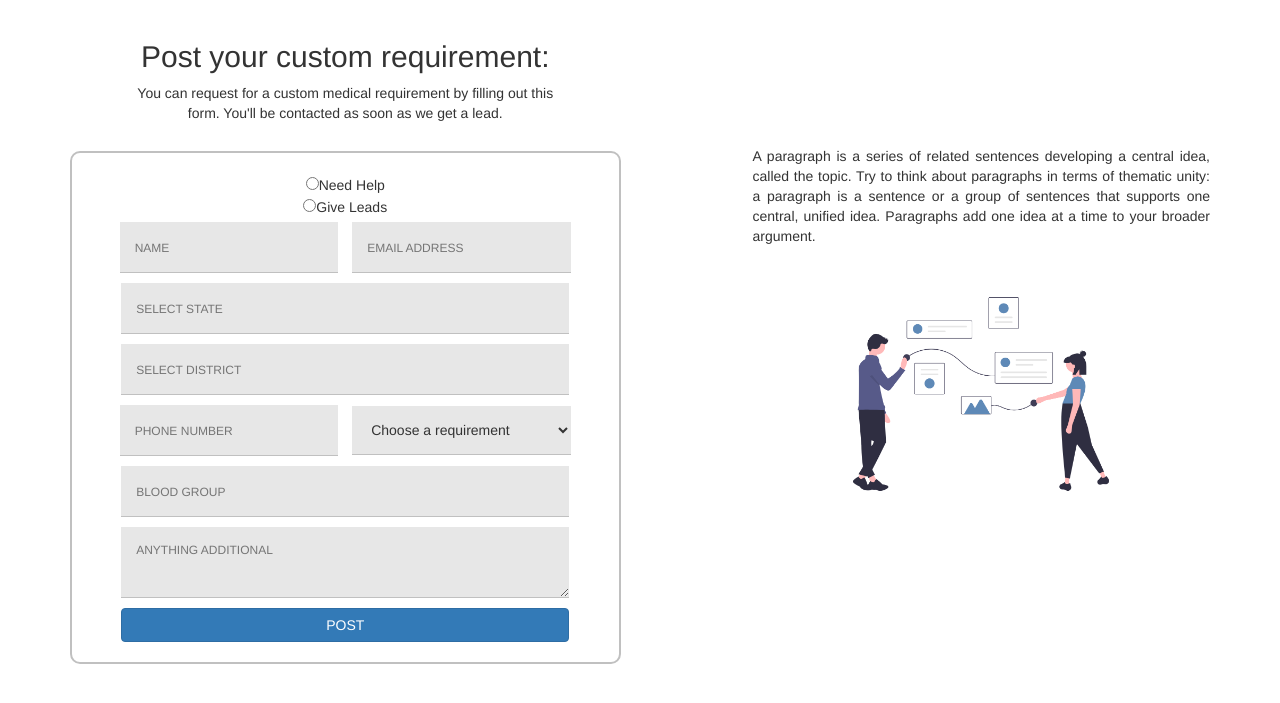
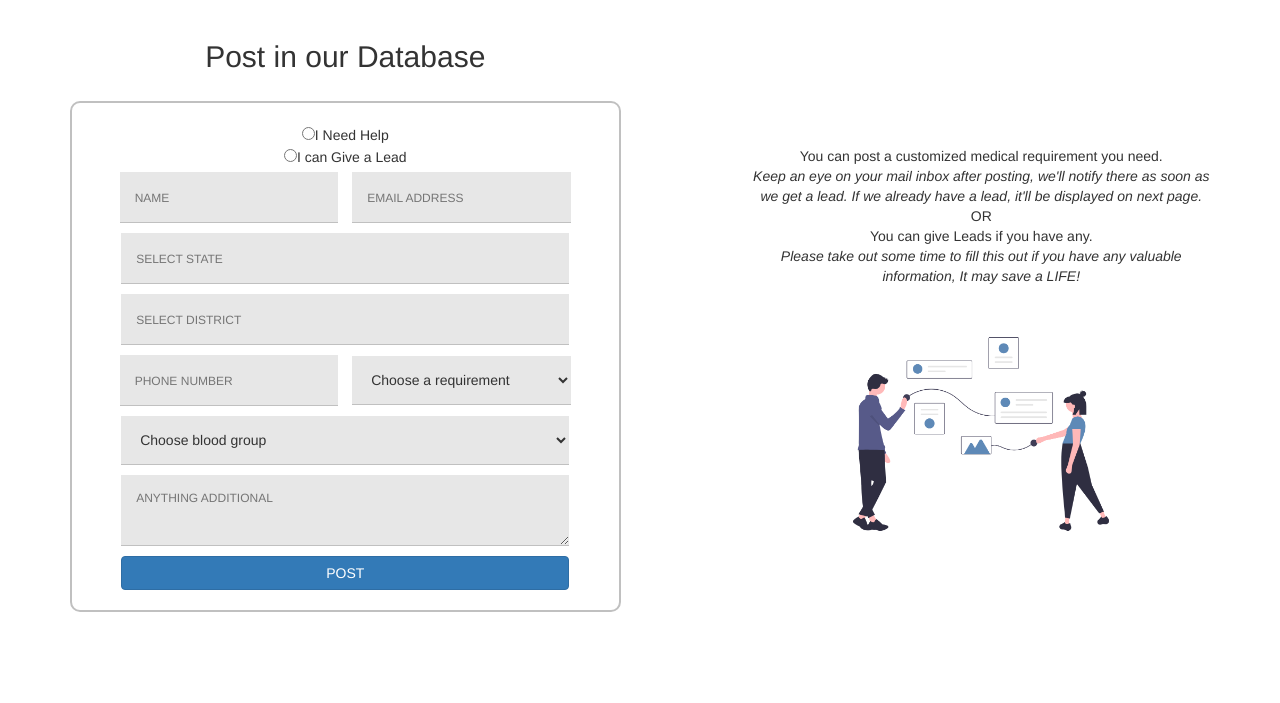
Before and after one commit to shivanshsinghal107/helping-hand, a Flask app: page /help in a window 1280 px wide. Shown: the part 52-755 px from the top of the page. Run offline with Flask 2, Linux system fonts and the light colour scheme; some libraries are stand-ins or nearby versions.

Commit message:
design done

```diff
--- a/templates/get.html
+++ b/templates/get.html
@@ -103,6 +103,10 @@
             margin-top: 32%;
         }
 
+        .bg{
+            width: 82%;
+        }
+
         @media only screen and (max-width: 600px) {
             .custom{
            width: 82%;
@@ -172,13 +176,12 @@
 
             <div class="col-sm-7">
                 <br>
-                <h2>Post your custom requirement:</h2>
-                <p class="custom">You can request for a custom medical requirement by filling out this form. You'll be contacted as soon as we get a lead.</p>
+                <h2>Post in our Database</h2>
                 <div class="formbox">
                     <br>
                     <form action="{{ url_for('process') }}" method="post" autocomplete="off">
-                        <input required type="radio" name="help" value="gethelp">Need Help</input><br>
-                        <input required type="radio" name="help" value="giveleads">Give Leads</input>
+                        <input required type="radio" name="help" value="gethelp">I Need Help</input><br>
+                        <input required type="radio" name="help" value="giveleads">I can Give a Lead</input>
                         <br>
                         <input type="text" name="name" required placeholder="NAME" class="ip"/>
                         <input type="text" name="email" required placeholder="EMAIL ADDRESS" class="ip"/>
@@ -193,23 +196,34 @@
                             <option value="plasma">Plasma</option>
                             <option value="remdesivir">Remdesivir</option>
                         </select>
-                        <div class="autocomplete" style="position: relative;"><input type="text" name="bgroup" required placeholder="BLOOD GROUP"
-                                class="ip dist" id="bgrp" /></div>
+                        <select class="ip bg" name="req" id="cars">
+                            <option value="" disabled selected>Choose blood group</option>
+                            <option value="a+">A+</option>
+                            <option value="a-">A-</option>
+                            <option value="b+">B+</option>
+                            <option value="b-">B-</option>
+                            <option value="o+">O+</option>
+                            <option value="o-">O-</option>
+                            <option value="ab+">AB+</option>
+                            <option value="ab-">AB-</option>
+                        </select>
                         <textarea placeholder="ANYTHING ADDITIONAL" name="note" ></textarea>
                         <br>
-                        <button class="btn btn-md btn-primary" type="submit">POST</button>
+                        <button class="btn btn-md btn-primary" type="submit" onclick="validation()">POST</button>
                     </form>
                     <br>
                 </div>
             </div>
 
-            <div class="col-sm-5">
-
-                <p class="text-justify">
-                    A paragraph is a series of related sentences developing a central idea, called the topic. Try to think about paragraphs
-                    in terms of thematic unity: a paragraph is a sentence or a group of sentences that supports one central, unified idea.
-                    Paragraphs add one idea at a time to your broader argument.
+            <div class="col-sm-5" style="text-align: center;">
+                <center>
+                <p >
+                    You can post a customized medical requirement you need. <br> <i>Keep an eye on your mail inbox after posting, we'll notify
+                        there as soon as we get a lead. If we already have a lead, it'll be displayed on next page. </i><br> OR <br>
+                    You can give Leads if you have any.<br> <i>Please take out some time to fill this out if you have any valuable information,
+                    It may save a LIFE!</i>
                 </p>
+                </center>
                 <br>
                 <img class="conn" src="../static/undraw_online_connection_6778.png"/>
             </div>
@@ -218,6 +232,7 @@
 
 
     <script>
+
         var states =  ["Andhra Pradesh",
                 "Arunachal Pradesh",
                 "Assam",
@@ -993,6 +1008,8 @@
                 });
             }
 
+
+
     </script>
     <script>
         autocomplete(document.getElementById("state"), states);
```
Also changed, not shown: templates/home.html (+6 -3 lines).
